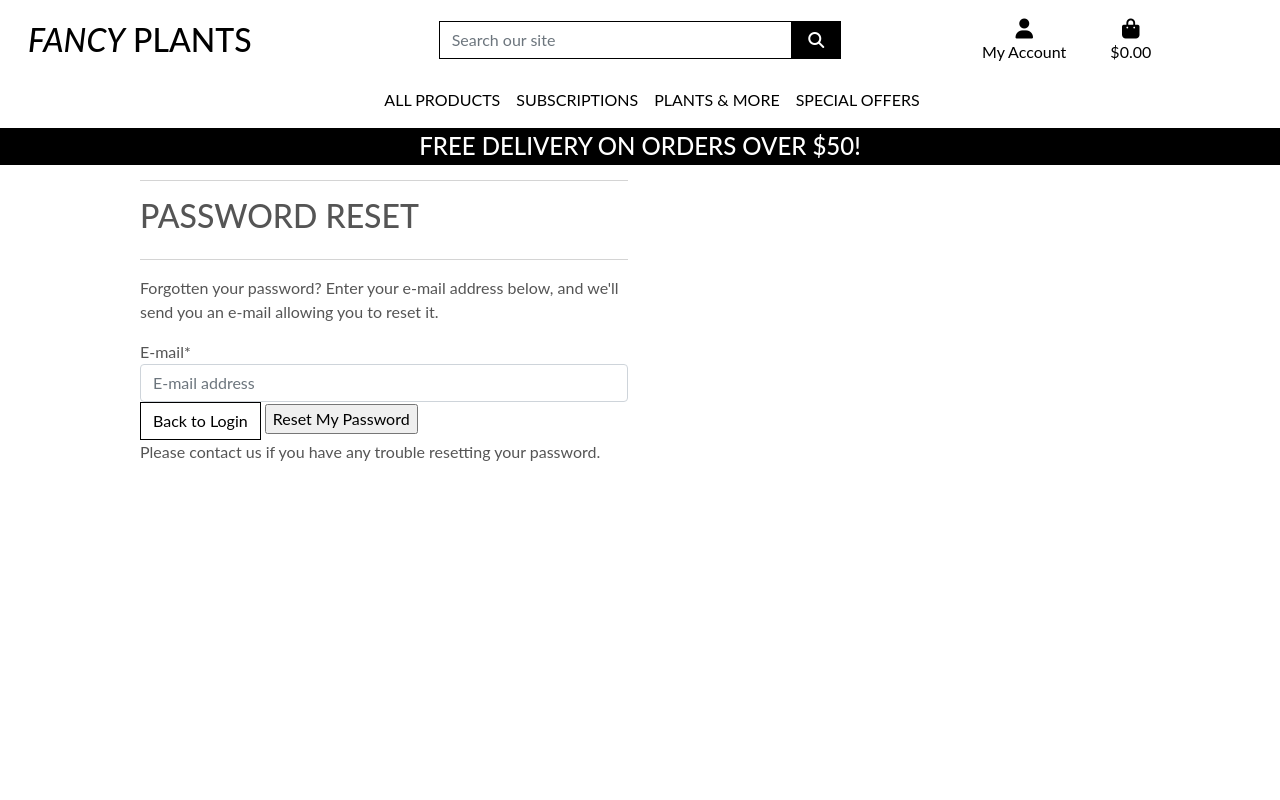
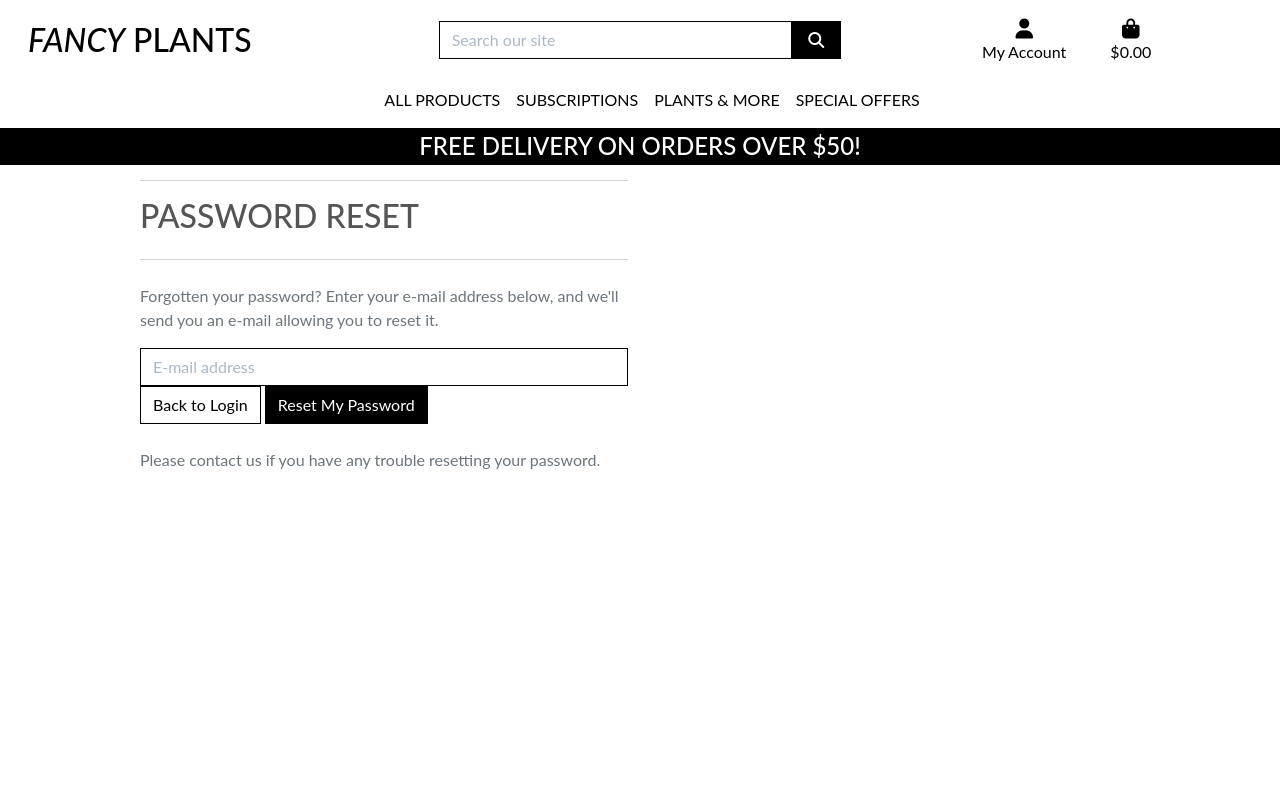
Before and after one commit to Code-Institute-Submissions/QuelleQim-fancy_plants_MayResub, a Django app: page /accounts/password/reset/ in a window 1280 px wide. Run offline with Django 3.2, Linux system fonts and the light colour scheme; some libraries are stand-ins or nearby versions.

Commit message:
Add styling to allauth formatting

```diff
--- a/static/css/base.css
+++ b/static/css/base.css
@@ -9,6 +9,7 @@ body {
     color: #555;
     font-family: 'Lato';
 }
+
 
 /* from Bulma */
 .icon {
@@ -97,18 +98,22 @@ a.category-badge > span.badge:hover {
 }
 
 .btt-link,
-.update-link
-.remove-item
-{
+.update-link,
+.remove-item {
     cursor: pointer;
 }
 
+input[name='q']::placeholder {
+    color: #aab7c4;
+}
+
+/* ------------------------------- bootstrap toasts */
 
 .message-container {
     position: fixed;
     top: 72px;
     right: 15px;
-    z-index: 99999999;
+    z-index: 99999999999;
 }
 
 .custom-toast {
@@ -179,6 +184,60 @@ a.category-badge > span.badge:hover {
   }
 }
 
+/* Allauth form formatting */
+
+.allauth-form-inner-content p {
+    margin-top: 1.5rem; /* mt-4 */
+    color: #6c757d; /* text-secondary */
+}
+
+.allauth-form-inner-content input {
+    border-color: #000;
+    border-radius: 0;
+}
+
+.allauth-form-inner-content label:not([for='id_remember']) {
+    display: none;
+}
+
+.allauth-form-inner-content input::placeholder {
+    color: #aab7c4;
+}
+
+.allauth-form-inner-content button,
+.allauth-form-inner-content input[type='submit'] {
+	/* btn */
+	display: inline-block;
+    font-weight: 400;
+    color: #fff;
+    text-align: center;
+    vertical-align: middle;
+    -webkit-user-select: none;
+    -moz-user-select: none;
+    -ms-user-select: none;
+    user-select: none;
+    background-color: #000;
+    border: 1px solid #000;
+    padding: .375rem .75rem;
+    font-size: 1rem;
+    line-height: 1.5;
+    border-radius: 0;
+
+    /* standard bootstrap btn transitions */
+    transition: color .15s ease-in-out,background-color .15s ease-in-out,border-color .15s ease-in-out,box-shadow .15s ease-in-out;
+}
+
+.allauth-form-inner-content button:hover,
+.allauth-form-inner-content input[type='submit']:hover {
+	color: #fff;
+    background-color: #222;
+    border-color: #222;
+}
+
+.allauth-form-inner-content a {
+	color: #17a2b8; /* text-info */
+}
+
 /* fixed top navbar only on medium and up */
 @media (min-width: 992px) {
     .fixed-top-desktop-only {
```
